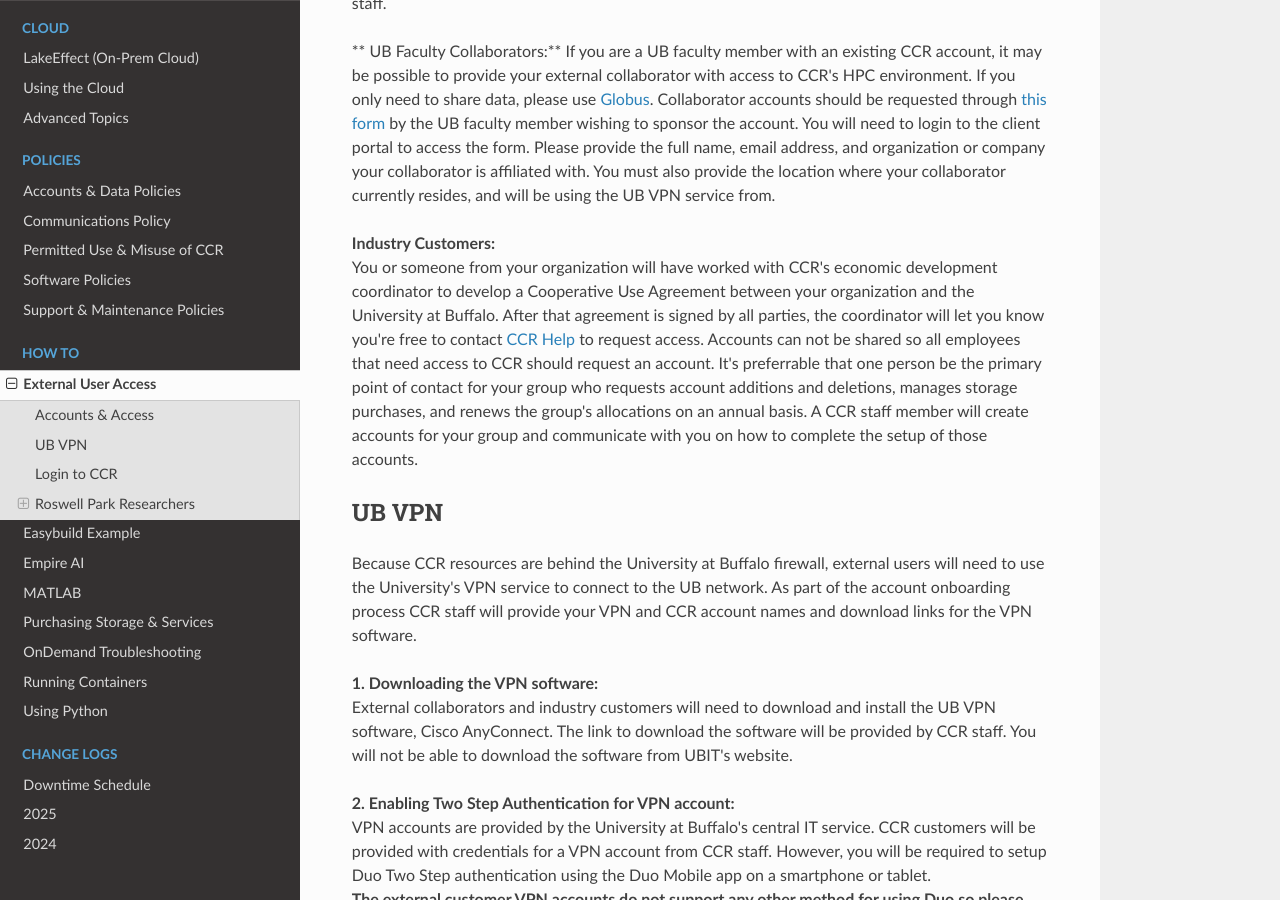
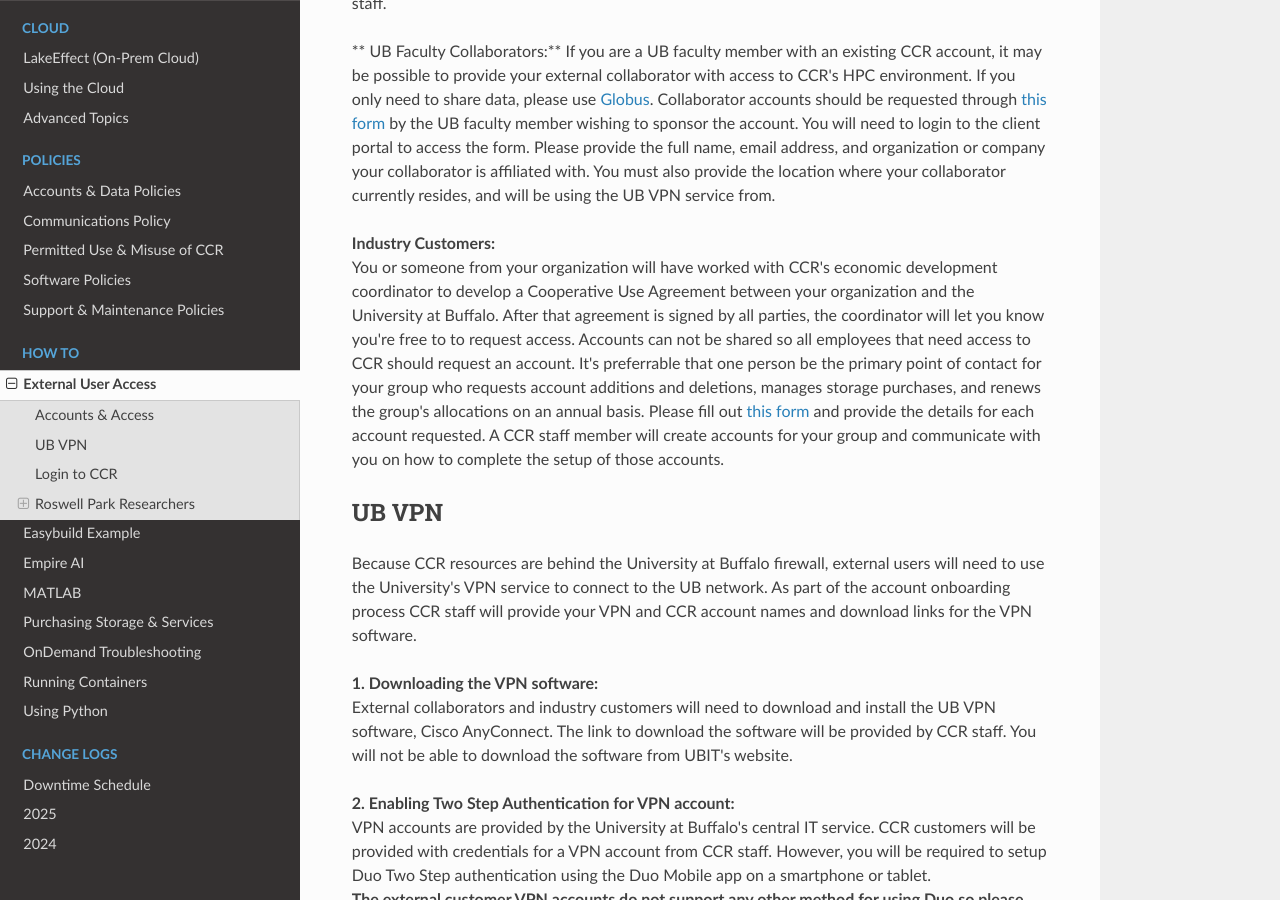
Before and after one commit to ubccr/ccrdocs, an MkDocs documentation site: the page built from pages/howto/external.md, in a window 1280 px wide and 900 px high, scrolled down 381 px. Built offline with MkDocs 1.6.1, drawn with Linux system fonts in a browser that asks for light colours; nearby versions of some CDN libraries; part of the change alters nothing that is shown; some of the changed text lies outside the part shown.

Commit message:
fixes as requested in review

```diff
--- a/pages/howto/external.md
+++ b/pages/howto/external.md
@@ -7,11 +7,11 @@ Though the majority of our documentation applies to all users of our systems, th
 Any accounts for external collaborators or industry customers need to be created manually by CCR staff.
 
 ** UB Faculty Collaborators:**
-If you are a UB faculty member with an existing CCR account, it may be possible to provide your external collaborator with access to CCR's HPC environment.  If you only need to share data, please use [Globus](../hpc/data-transfer.md#guest-collections-globus-shared-endpoints). Collaborator accounts should be requested through [this form](https://ubuffalo.teamdynamix.com/TDClient/55/Portal/Requests/ServiceDet?ID=386) by the UB faculty member wishing to sponsor the account.  You will need to login to the client portal to access the form.  Please provide the full name, email address, and organization or company your collaborator is affiliated with.  You must also provide the location where your collaborator currently resides, and will be using the UB VPN service from.
+If you are a UB faculty member with an existing CCR account, it may be possible to provide your external collaborator with access to CCR's HPC environment.  If you only need to share data, please use [Globus](../hpc/data-transfer.md#globus-transfers). Collaborator accounts should be requested through [this form](https://ubuffalo.teamdynamix.com/TDClient/55/Portal/Requests/ServiceDet?ID=386) by the UB faculty member wishing to sponsor the account.  You will need to login to the client portal to access the form.  Please provide the full name, email address, and organization or company your collaborator is affiliated with.  You must also provide the location where your collaborator currently resides, and will be using the UB VPN service from.
 
 
 **Industry Customers:**
-You or someone from your organization will have worked with CCR's economic development coordinator to develop a Cooperative Use Agreement between your organization and the University at Buffalo.  After that agreement is signed by all parties, the coordinator will let you know you're free to contact [CCR Help](../help.md) to request access.  Accounts can not be shared so all employees that need access to CCR should request an account.  It's preferrable that one person be the primary point of contact for your group who requests account additions and deletions, manages storage purchases, and renews the group's allocations on an annual basis.  A CCR staff member will create accounts for your group and communicate with you on how to complete the setup of those accounts.
+You or someone from your organization will have worked with CCR's economic development coordinator to develop a Cooperative Use Agreement between your organization and the University at Buffalo.  After that agreement is signed by all parties, the coordinator will let you know you're free to to request access.  Accounts can not be shared so all employees that need access to CCR should request an account.  It's preferrable that one person be the primary point of contact for your group who requests account additions and deletions, manages storage purchases, and renews the group's allocations on an annual basis.  Please fill out [this form](https://ubuffalo.teamdynamix.com/TDClient/55/Portal/Requests/ServiceDet?ID=438) and provide the details for each account requested.  A CCR staff member will create accounts for your group and communicate with you on how to complete the setup of those accounts.
 
 ## UB VPN
 
@@ -31,7 +31,7 @@ VPN accounts are provided by the University at Buffalo's central IT service.  CC
 
 NOTE:  For authentication here you need to enter the prefix `itorg\` to the username provided to you by CCR.  For example, if CCR told you your VPN username is `uccr.smith` then enter this username to authenticate for the setup of Duo:  `itorg\uccr.smith`
 
-For detailed documentation about setting up Duo for the UB VPN account, please see [UBIT's website](https://www.buffalo.edu/ubit/duo).  If you run into issues with the setup of your VPN account, please contact [CCR Help](../help.md) first and if we're unable to assist, we will engage UBIT support on your behalf.
+For detailed documentation about setting up Duo for the UB VPN account, please see [UBIT's website](https://www.buffalo.edu/ubit/duo).  If you run into issues with the setup of your VPN account, please contact [CCR Help](https://ubuffalo.teamdynamix.com/TDClient/55/Portal/Requests/ServiceDet?ID=419) first and if we're unable to assist, we will engage UBIT support on your behalf.
 
 **3. Install VPN software:**
 Once you've downloaded the Cisco AnyConnect VPN software, install it on your computer.  Documentation can be found [here](https://www.buffalo.edu/ubit/service-guides/connecting/vpn.html)
@@ -46,9 +46,9 @@ When prompted, enter "1" to send a push notification to the Duo app.  Touch the
 - The UB VPN allows connections for up to 24 hours.  Idle connections will be disconnected after 3 hours.
 - The UB VPN can not be used anywhere in the world:
     - For industry customers, prior to signing of the Cooperative Use Agreement your organization was provided with a list of countries the VPN software should not be used in.
-    - If you're an external collaborator, you provided a country of residence to the UB faculty member requesting your account.  This is the only country the UB VPN should be accessed from.  If you need to update this information, please contact [CCR Help](../help.md).
+    - If you're an external collaborator, you provided a country of residence to the UB faculty member requesting your account.  This is the only country the UB VPN should be accessed from.  If you need to update this information, please contact [CCR Help](https://ubuffalo.teamdynamix.com/TDClient/55/Portal/Requests/ServiceDet?ID=419).
   **Please adhere to these guidelines or we risk the University revoking the account access.**
-- Please contact [CCR Help](../help.md) with any questions or issues regarding your VPN account.  If we're unable to solve them, we will contact UBIT on your behalf.
+- Please contact [CCR Help](https://ubuffalo.teamdynamix.com/TDClient/55/Portal/Requests/ServiceDet?ID=419) with any questions or issues regarding your VPN account.  If we're unable to solve them, we will contact UBIT on your behalf.
 
 ## Login to CCR
 
@@ -82,9 +82,9 @@ Once a project is created, you need to request allocations for the resources.  T
 
 CCR's HPC resources that RPCI research groups have access to consist of:
 
-- Compute nodes in the `rpci` partition of the Faculty cluster, containing a variety of CPU counts and memory configurations.  Please request an allocation for the `RPCI partition` in ColdFront.  To see what type of hardware is available in this partition, use this command on the [login node](../hpc/clusters.md) or a compute node:  `snodes all faculty/rpci`
+- Compute nodes in the `rpci` partition of the Faculty cluster, containing a variety of CPU counts and memory configurations.  Please request an allocation for the `RPCI partition` in ColdFront.  To see what type of hardware is available in this partition, use this command on the [login node](../hpc/clusters.md#login-nodes) or a compute node:  `snodes all faculty/rpci`
 Compute nodes are accessible through:
-[Slurm batch scripts](../hpc/jobs.md) and via [OnDemand](../portals/ood.md) using the "UB-HPC & Faculty Cluster Desktop" app and interactive apps: make sure to choose the Faculty cluster and RPCI partition from the drop down menus.
+Slurm [interactive jobs or batch scripts](../hpc/jobs.md) and via [OnDemand](../portals/ood.md) using the "UB-HPC & Faculty Cluster Desktop" app and interactive apps: make sure to choose the Faculty cluster and RPCI partition from the drop down menus.
 - Faculty who have a dual appointment at UB (can not be a 'volunteer' appointment) may request an allocation to the `UB-HPC academic partitions (cluster partition)` resource. See [here](../hpc/clusters.md) for details on the UB-HPC cluster.
 - RPCI researchers who have **active NIH funding** may request an allocation to the `UB-HPC Academic partitions (cluster partition)` resource and the `NIH boost (cluster partition)` resource.  This will allow your group to run on the UB-HPC cluster nodes and gives a slight priority boost to your group's jobs when running on the UB-HPC academic partitions.  **You must list your NIH grant in ColdFront in order to qualify for this access.**  We do NOT bill your grant funds for this use.
 
```
